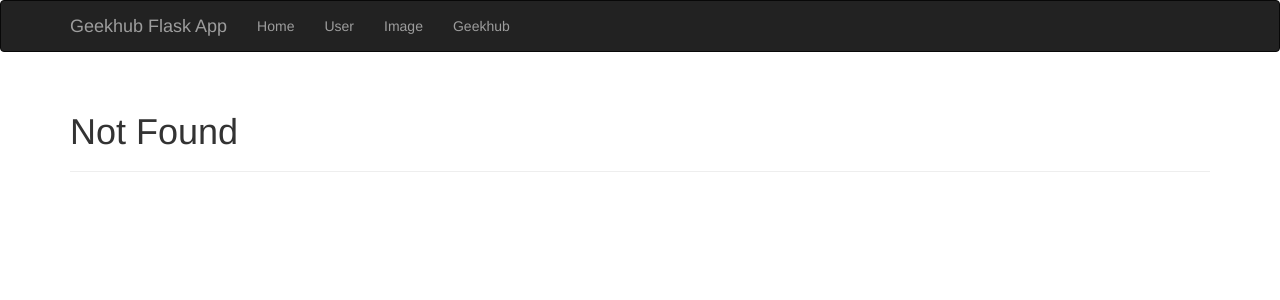
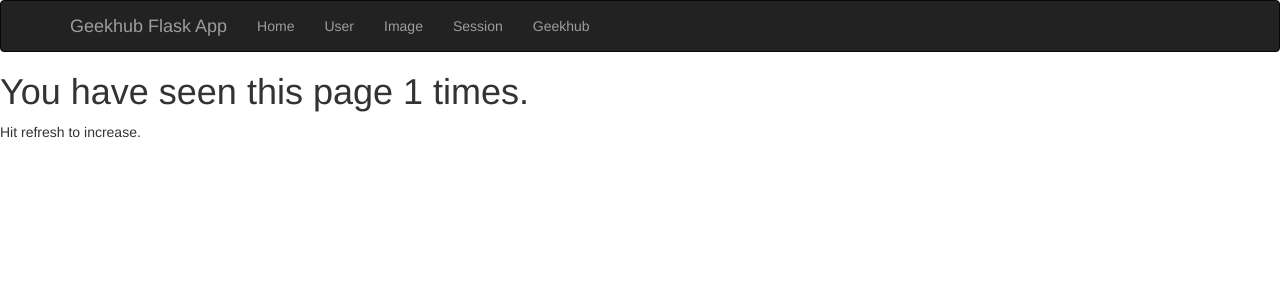
Before and after one commit to geekhub-python/flask-geekhub-app, a Flask app: page /session in a window 1280 px wide. Shown: the top 300 px of the page. Run offline with Flask 2, Linux system fonts and the light colour scheme; some libraries are stand-ins or nearby versions.

Commit message:
add session test

```diff
--- a/app.py
+++ b/app.py
@@ -1,7 +1,7 @@
 from datetime import datetime
 import os
 
-from flask import Flask, request, render_template, redirect, send_from_directory
+from flask import Flask, request, render_template, redirect, send_from_directory, session
 from flask_bootstrap import Bootstrap
 from flask_moment import Moment
 from flask_script import Manager
@@ -37,7 +37,6 @@ def hello_user():
 
 @app.route('/image', methods=['GET', 'POST'])
 def image():
-
     image = None
     form = ImageUploadForm()
     if form.validate_on_submit():
@@ -46,6 +45,15 @@ def image():
             os.makedirs(IMAGES_PATH)
         form.image_file.data.save(os.path.join(IMAGES_PATH, image))
     return render_template('image.html', form=form, image='uploads/' + image if image else None)
+
+@app.route('/session')
+def session_test():
+    if 'count' not in session:
+        session['count'] = 1
+    else:
+        session['count'] += 1
+    return render_template('session.html', count=session['count'])
+
 
 def _get_user_agent():
     return request.headers.get('User-Agent')
--- a/templates/base.html
+++ b/templates/base.html
@@ -20,6 +20,7 @@
                 <li><a href="{{ url_for('index') }}">Home</a></li>
                 <li><a href="{{ url_for('hello_user') }}">User</a></li>
                 <li><a href="{{ url_for('image') }}">Image</a></li>
+                <li><a href="{{ url_for('session_test') }}">Session</a></li>
                 <li><a href="{{ url_for('geekhub_redirect') }}">Geekhub</a></li>
             </ul>
         </div>
--- /dev/null
+++ b/templates/session.html
@@ -0,0 +1,8 @@
+{% extends "base.html" %}
+
+{% block title %}GeekHub Image{% endblock %}
+
+{% block content %}
+<h1>You have seen this page {{ count }} times.</h1>
+<p>Hit refresh to increase.</p>
+{% endblock %}
```
